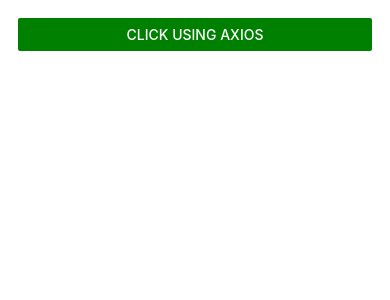
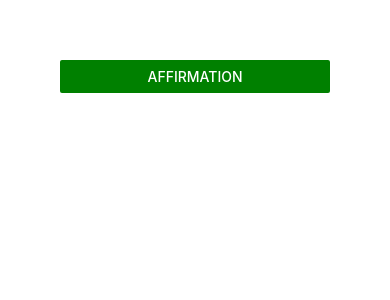
Before and after one commit to Scc33/Affirmation, a React Native app: screen / in a window 390 px wide. Shown: the top 300 px of the page. Built offline with nearby package versions, Linux system fonts and the light colour scheme.

Commit message:
Randomly display an affirmation

```diff
--- a/ApiView.js
+++ b/ApiView.js
@@ -1,24 +1,23 @@
 import React, { Component } from 'react'
 import { View, Text, Button, FlatList, ActivityIndicator } from 'react-native';
-//import styles from './ApiStyles';
+
+function getRandomInt(max) {
+    return Math.floor(Math.random() * max);
+  }
+
 const ApiView = (props) => {
-    const { goForAxios, fromAxios, axiosData, renderItem, FlatListItemSeparator, dataSource, loading } = props
+    const { goForAxios, axiosData, renderItem, FlatListItemSeparator, loading } = props
     return (
-        <View>
-            <View style={{ margin: 18 }}>
+        <View style={{ margin: 30 }}>
+            <View style={{ margin: 30 }}>
                 <Button
-                    title={'Click using axios'}
+                    title={'Affirmation'}
                     onPress={goForAxios}
                     color='green'
                 />
             </View>
 
-            <FlatList
-                data={axiosData}
-                ItemSeparatorComponent={FlatListItemSeparator}
-                renderItem={item => renderItem(item)}
-                keyExtractor={item => item.id.toString()}
-            />
+            <Text>{axiosData && axiosData.length > 0 ? axiosData[getRandomInt(axiosData.length)].affirmation : ""}</Text>
 
             {loading &&
                 <View>
--- a/App.js
+++ b/App.js
@@ -2,7 +2,6 @@
 import ApiView from './ApiView';
 import axios from 'axios';
 
-//import styles from './ApiStyles';
 axios.defaults.headers.common['Cache-Control'] = 'no-cache';
 axios.defaults.headers.common['Pragma'] = 'no-cache';
 
@@ -21,10 +20,10 @@
     this.state = {
       loading: false,
       fromAxios: false,
-      dataSource: [],
       axiosData: null
     };
   }
+
   goForAxios = () => {
     this.setState({
       loading: true,
@@ -42,20 +41,21 @@
         console.log(error);
       });
   }
+
   FlatListSeparator = () => {
     return (
       <View style={{
-        height: .5,
+        height: 5,
         width: "100%",
         backgroundColor: "rgba(0,0,0,0.5)",
       }}
       />
     );
   }
+
   renderItem = (data) => {
     return (
       <TouchableOpacity>
-        <Text>{data.item.author}</Text>
         <Text>{data.item.affirmation}</Text>
         </TouchableOpacity>
     )
@@ -64,11 +64,10 @@
 
 
   render() {
-    const { dataSource, fromAxios, loading, axiosData } = this.state
+    const { fromAxios, loading, axiosData } = this.state
     return (
       <ApiView
         goForAxios={this.goForAxios}
-        dataSource={dataSource}
         loading={loading}
         fromAxios={fromAxios}
         axiosData={axiosData}
```
